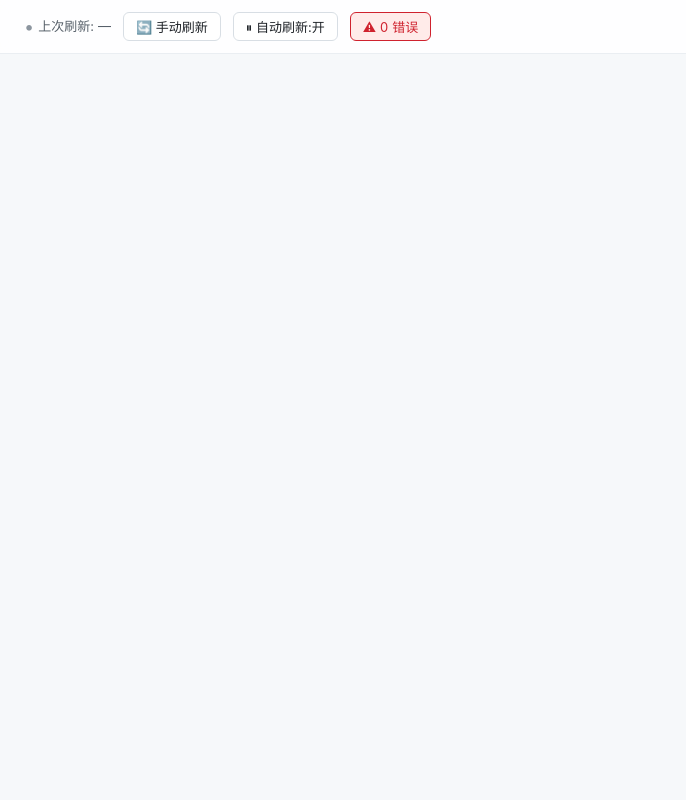
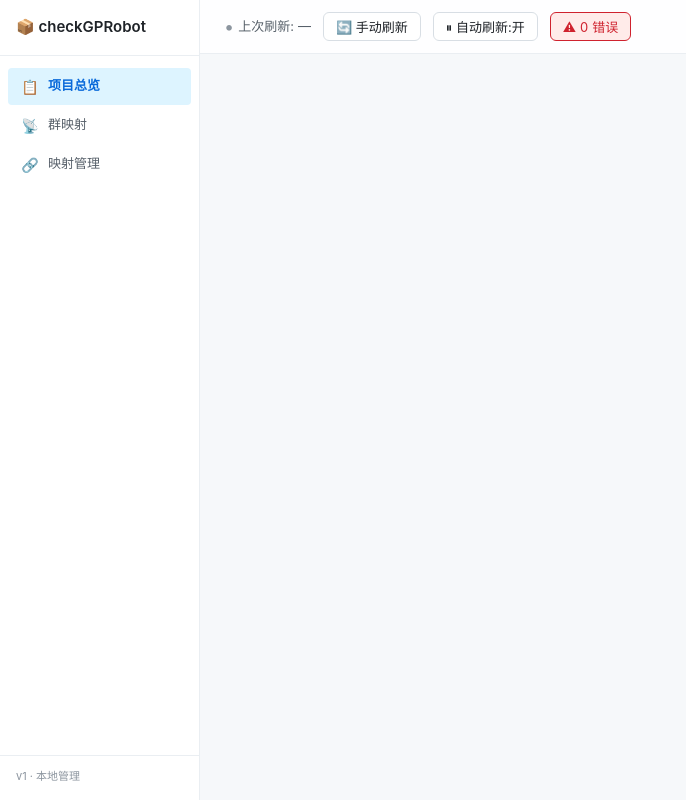
Before and after one commit to tmdragon/telegramchatrobot, a Python web app: template src/web/templates/base.html in a window 1280 px wide. Shown: the whole page, without its empty margins (0-686 px from the left). Run offline with Jinja, Linux system fonts and the light colour scheme; the template is opened without the code that fills it, so the values that code supplies are empty.

Commit message:
feat(nav): add left sidebar with 3 nav links (overview/groups/mappings)
所有页面加上左侧固定导航栏(200px),从 base.html 引入。
3 个链接:项目总览 / 群映射(新增) / 映射管理。

- sidebar fixed left,主内容 .main 加 margin-left: 200px 偏移
- 当前页加 sidebar__link--active(浅蓝背景 + primary 文字)
- 窄屏(<720px)回退成顶部水平 nav
- page-bootstrap.js 根据 <body data-page> 自动高亮 active link

无新测试(纯 HTML/CSS/JS 改动),38/38 后端测试不受影响。

```diff
--- a/src/web/static/css/app.css
+++ b/src/web/static/css/app.css
@@ -464,6 +464,79 @@ a:hover { text-decoration: underline; }
 }
 .error-banner__title { color: var(--c-danger); font-weight: 600; margin-bottom: var(--s-1); display: block; }
 .error-banner__list { margin: 0; padding-left: var(--s-4); color: #82071e; font-size: 13px; }
+
+/* ===== Sidebar (左导航) ===== */
+.sidebar {
+  position: fixed;
+  top: 0; left: 0; bottom: 0;
+  width: 200px;
+  background: var(--c-surface);
+  border-right: 1px solid var(--c-border-soft);
+  display: flex; flex-direction: column;
+  padding: var(--s-4) 0;
+  z-index: 100;
+}
+.sidebar__brand {
+  padding: 0 var(--s-4) var(--s-4);
+  font-weight: 600; font-size: 15px;
+  border-bottom: 1px solid var(--c-border-soft);
+  color: var(--c-text);
+}
+.sidebar__nav {
+  flex: 1;
+  display: flex; flex-direction: column;
+  padding: var(--s-3) var(--s-2);
+  gap: 2px;
+}
+.sidebar__link {
+  display: flex; align-items: center; gap: var(--s-2);
+  padding: 8px var(--s-3);
+  font-size: 13px;
+  color: var(--c-text-muted);
+  text-decoration: none;
+  border-radius: var(--r-sm);
+  transition: background 0.12s, color 0.12s;
+}
+.sidebar__link:hover {
+  background: var(--c-surface-2);
+  color: var(--c-text);
+  text-decoration: none;
+}
+.sidebar__link--active {
+  background: var(--c-primary-soft);
+  color: var(--c-primary);
+  font-weight: 600;
+}
+.sidebar__link--active:hover {
+  background: var(--c-primary-soft);
+  color: var(--c-primary);
+}
+.sidebar__icon { font-size: 14px; width: 20px; text-align: center; }
+.sidebar__label { flex: 1; }
+.sidebar__footer {
+  padding: var(--s-3) var(--s-4) 0;
+  border-top: 1px solid var(--c-border-soft);
+  font-size: 11px; color: var(--c-text-subtle);
+}
+.main {
+  margin-left: 200px;
+  min-height: 100vh;
+}
+/* 窄屏:sidebar 收起成顶栏 */
+@media (max-width: 720px) {
+  .sidebar {
+    position: static;
+    width: 100%; bottom: auto;
+    border-right: none;
+    border-bottom: 1px solid var(--c-border-soft);
+    padding: var(--s-2) 0;
+  }
+  .sidebar__nav { flex-direction: row; gap: var(--s-1); padding: 0 var(--s-2); }
+  .sidebar__link { padding: 6px 10px; }
+  .sidebar__footer { display: none; }
+  .sidebar__brand { display: none; }
+  .main { margin-left: 0; }
+}
 
 /* ===== Groups page ===== */
 .groups-header {
--- a/src/web/static/js/page-bootstrap.js
+++ b/src/web/static/js/page-bootstrap.js
@@ -31,3 +31,8 @@ if (loader) {
     console.error("page module load failed", err);
   });
 }
+
+// 左导航 active 标记:根据 <body data-page> 高亮当前链接
+document.querySelectorAll(".sidebar__link").forEach((el) => {
+  if (el.dataset.pageTarget === page) el.classList.add("sidebar__link--active");
+});
--- a/src/web/templates/base.html
+++ b/src/web/templates/base.html
@@ -8,9 +8,30 @@
   <script type="module" src="/static/js/page-bootstrap.js" defer></script>
 </head>
 <body data-page="{{ page_name or 'overview' }}">
-  {% include "partials/_status_bar.html" %}
+  <aside class="sidebar" aria-label="主导航">
+    <div class="sidebar__brand">📦 checkGPRobot</div>
+    <nav class="sidebar__nav">
+      <a href="/" class="sidebar__link" data-page-target="overview">
+        <span class="sidebar__icon">📋</span>
+        <span class="sidebar__label">项目总览</span>
+      </a>
+      <a href="/groups" class="sidebar__link" data-page-target="groups">
+        <span class="sidebar__icon">📡</span>
+        <span class="sidebar__label">群映射</span>
+      </a>
+      <a href="/mappings" class="sidebar__link" data-page-target="mappings">
+        <span class="sidebar__icon">🔗</span>
+        <span class="sidebar__label">映射管理</span>
+      </a>
+    </nav>
+    <div class="sidebar__footer">v1 · 本地管理</div>
+  </aside>
 
-  {% block content %}{% endblock %}
+  <div class="main">
+    {% include "partials/_status_bar.html" %}
+
+    {% block content %}{% endblock %}
+  </div>
 
   <div id="toast-container" class="toast-container" aria-live="polite"></div>
 </body>
```
